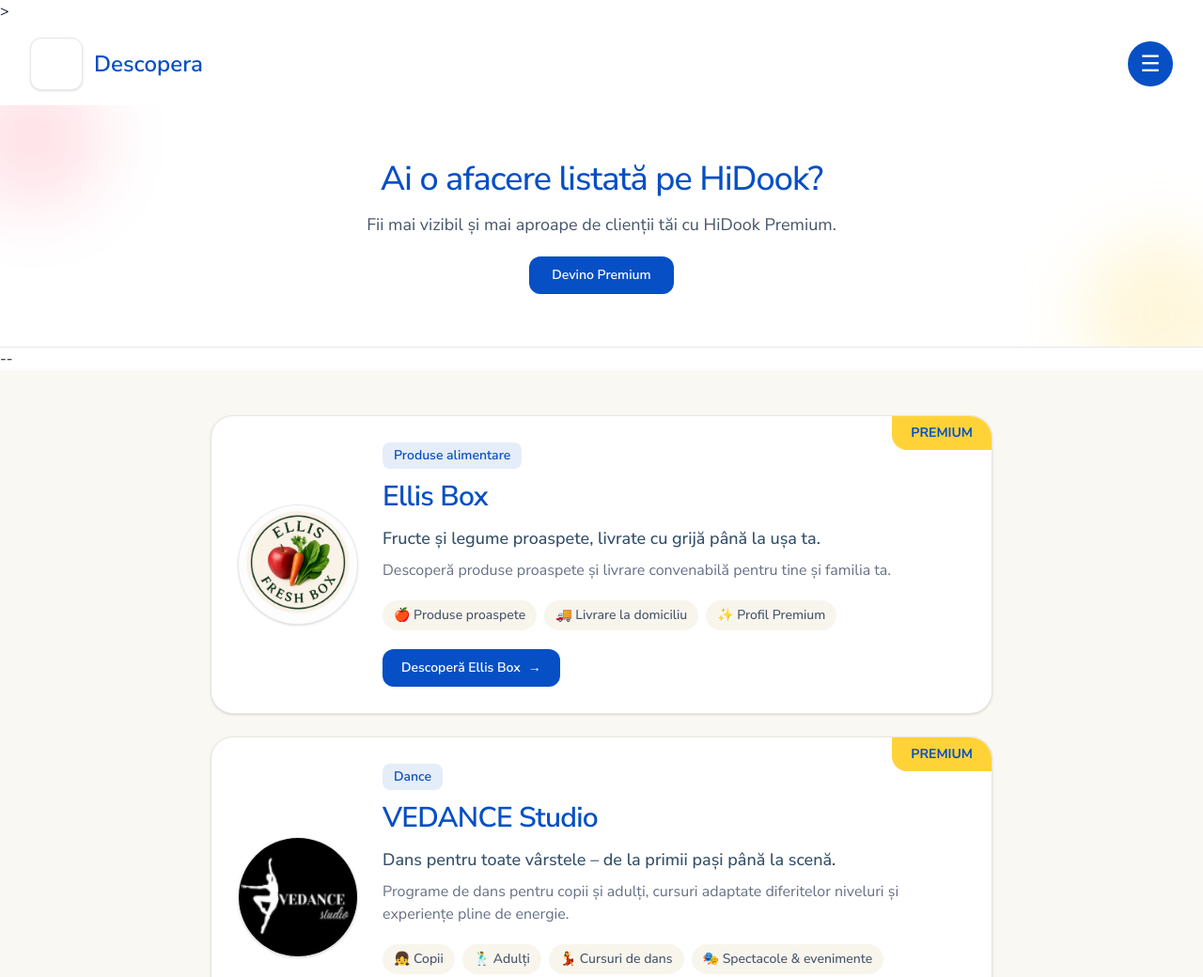
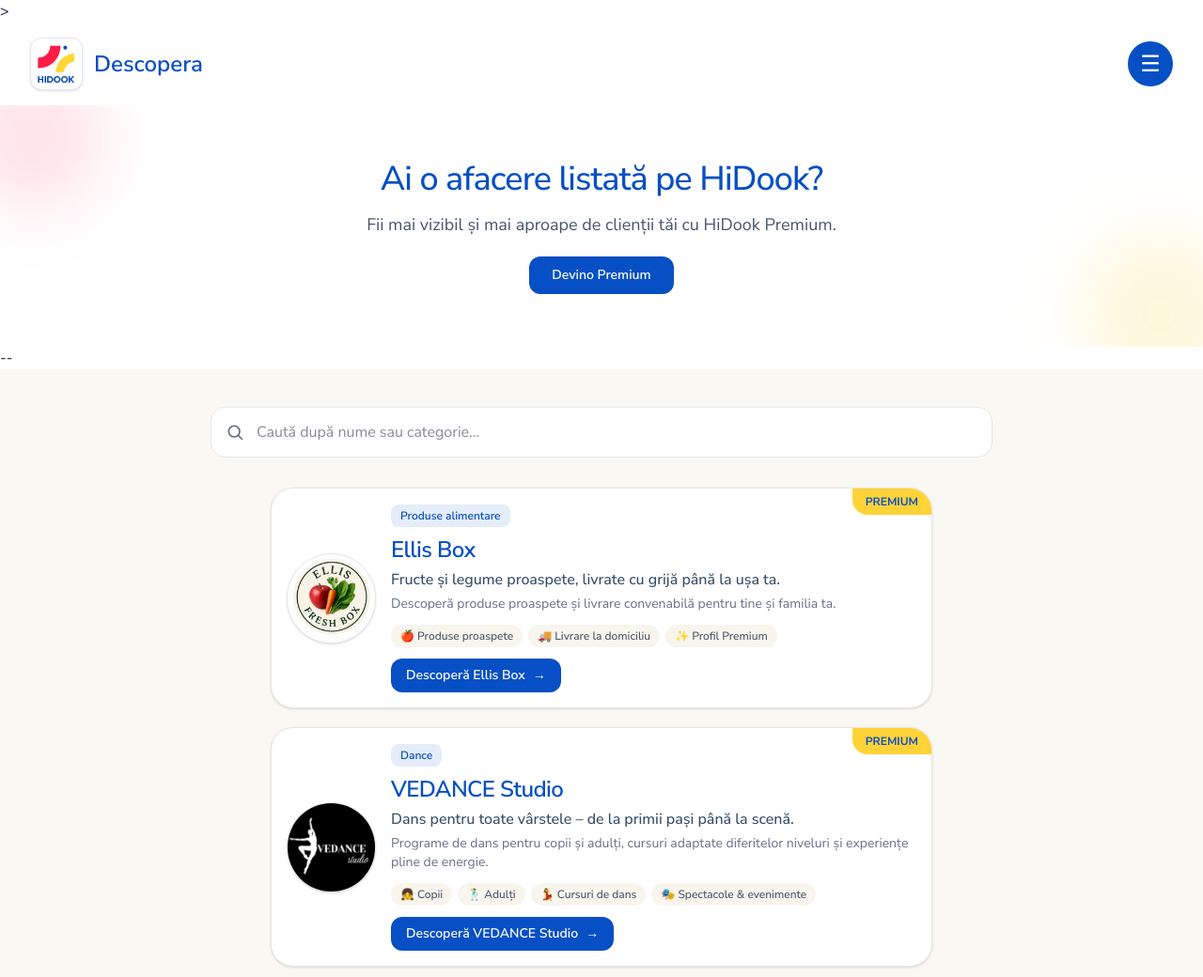
Before and after one commit to VALERIABURLEA04/HiDook, a website: page premiumpage.html in a window 1280 px wide. Shown: the top 1040 px of the page at 94% size. Drawn offline with Linux system fonts and the light colour scheme.

Commit message:
search bar works by id/category

```diff
--- a/premiumpage.html
+++ b/premiumpage.html
@@ -22,8 +22,7 @@
     <main>
 
  <!-- PREMIUM INTRO -->
-<section class="relative overflow-hidden bg-white border-b border-[#E4E7EC]">
-
+<section class="relative overflow-hidden bg-white">
     <div class="premium-decor-red"></div>
     <div class="premium-decor-yellow"></div>
 
@@ -210,11 +209,57 @@
 
 <!- </section> -->
 
-<section class="bg-[#FAF8F3] py-10 sm:py-12">
+<!-- PREMIUM SEARCH -->
+<section class="bg-[#FAF8F3] pt-8 sm:pt-10">
+    <div class="max-w-4xl mx-auto px-4 sm:px-6 lg:px-8">
 
-    <div id="premium-companies"
-         class="max-w-4xl mx-auto px-4 sm:px-6 lg:px-8 space-y-6">
+        <div class="relative">
+
+            <svg
+                class="absolute left-4 top-1/2 -translate-y-1/2
+                       w-5 h-5 text-[#667085]"
+                fill="none"
+                stroke="currentColor"
+                viewBox="0 0 24 24"
+            >
+                <path
+                    stroke-linecap="round"
+                    stroke-linejoin="round"
+                    stroke-width="2"
+                    d="m21 21-4.35-4.35m1.35-5.65a7 7 0 1 1-14 0 7 7 0 0 1 14 0Z"
+                />
+            </svg>
+
+            <input
+                id="premium-search"
+                type="search"
+                placeholder="Caută după nume sau categorie..."
+                class="w-full
+                       rounded-2xl
+                       border border-[#E4E7EC]
+                       bg-white
+                       py-3.5
+                       pl-12 pr-4
+                       text-sm sm:text-base
+                       text-[#10182E]
+                       outline-none
+                       transition
+                       focus:border-[#064FC4]
+                       focus:ring-4
+                       focus:ring-[#064FC4]/10"
+            >
+
+        </div>
+
     </div>
+</section>
+
+<section class="bg-[#FAF8F3] py-6 sm:py-8">
+
+   <div
+    id="premium-companies"
+    class="max-w-3xl mx-auto px-4 sm:px-6 lg:px-8 space-y-5">
+</div>
 
 </section>
 
--- a/src/components/navbar.html
+++ b/src/components/navbar.html
@@ -1,23 +1,46 @@
  <!-- HEADER -->
   <header class="bg-white/95">
-        <div class="max-w-7xl mx-auto px-4 sm:px-6 lg:px-8 py-4 flex items-center justify-between">
+
+    <div class="max-w-7xl mx-auto px-4 sm:px-6 lg:px-8 py-4
+                flex items-center justify-between">
 
         <a href="#" class="flex items-center gap-3">
-                <div class="w-14 h-14 bg-white border border-[#E4E7EC] rounded-xl flex items-center justify-center font-bold text-[#064FC4] shadow-sm">
+
+            <!-- LOGO -->
+            <div class="w-14 h-14 bg-white
+                        border border-[#E4E7EC]
+                        rounded-xl overflow-hidden
+                        flex items-center justify-center
+                        shadow-sm">
+
+                <img
+                    src="./imagess/logo.png"
+                    alt="HiDook"
+                    class="w-full h-full object-contain p-1"
+                >
 
             </div>
 
-                <span class="text-lg sm:text-xl md:text-2xl font-semibold text-[#064FC4]">
+            <span class="text-lg sm:text-xl md:text-2xl
+                         font-semibold text-[#064FC4]">
                 Descopera
             </span>
+
         </a>
 
+
         <button
-                class="w-12 h-12 rounded-full bg-[#064FC4] text-white flex items-center justify-center transition hover:bg-[#124BFF] focus:outline-none focus:ring-4 focus:ring-[#064FC4]/15"
+            class="w-12 h-12 rounded-full
+                   bg-[#064FC4] text-white
+                   flex items-center justify-center
+                   transition hover:bg-[#124BFF]
+                   focus:outline-none
+                   focus:ring-4 focus:ring-[#064FC4]/15"
             aria-label="Open menu"
         >
             <span class="text-2xl">☰</span>
         </button>
 
     </div>
+
 </header>
--- a/src/js/PremiumCards.js
+++ b/src/js/PremiumCards.js
@@ -1,23 +1,29 @@
 const premiumCompanies = [
     {
+        id: "ellis-box",
         name: "Ellis Box",
         category: "Produse alimentare",
         logo: "./imagess/ellis.png",
+
         slogan: "Fructe și legume proaspete, livrate cu grijă până la ușa ta.",
+
         description: "Descoperă produse proaspete și livrare convenabilă pentru tine și familia ta.",
+
         features: [
             "🍎 Produse proaspete",
             "🚚 Livrare la domiciliu",
             "✨ Profil Premium"
         ],
-        url: "./ellis-box.html"
+
+        url: "./membru/ellis-box/"
     },
 
-    // mai târziu adăugăm pur și simplu altă companie
     {
+        id: "vedance-studio",
         name: "VEDANCE Studio",
         category: "Dance",
         logo: "./imagess/dance.png",
+
         slogan: "Dans pentru toate vârstele – de la primii pași până la scenă.",
 
         description: "Programe de dans pentru copii și adulți, cursuri adaptate diferitelor niveluri și experiențe pline de energie.",
@@ -28,10 +34,12 @@
             "💃 Cursuri de dans",
             "🎭 Spectacole & evenimente"
         ],
-        url: "./vedance.html"
+
+        url: "./membru/vedance-studio/"
     },
 
     {
+        id: "tatiana-beauty-salon",
         name: "Tatiana Beauty Salon",
         category: "Beauty",
         logo: "./imagess/tatianasalon.png",
@@ -47,9 +55,11 @@
             "💆‍♀️ Masaj"
         ],
 
-    url: "./tatiana-beauty-salon.html"
+        url: "./membru/tatiana-beauty-salon/"
     },
+
     {
+        id: "gvm-coaching",
         name: "GVM Coaching",
         category: "Educație",
         logo: "./imagess/coaching.png",
@@ -65,11 +75,13 @@
             "✨ Astrologie"
         ],
 
-    url: "./gvm-coaching.html"
+        url: "./membru/gvm-coaching/"
     },
+
     {
+        id: "natalias-bakery",
         name: "Natalia’s Bakery",
-    category: "Business",
+        category: "Produse alimentare",
         logo: "./imagess/bakery.png",
 
         slogan: "Gust autentic, pregătit cu grijă pentru masa și evenimentele tale.",
@@ -82,10 +94,11 @@
             "🍞 Pâine cu maia"
         ],
 
-    url: "./natalias-bakery.html"
+        url: "./membru/natalias-bakery/"
     },
 
     {
+        id: "go-consulting",
         name: "Go Consulting Ltd",
         category: "Finanțe",
         logo: "./imagess/accounting.png",
@@ -100,10 +113,11 @@
             "🤝 Suport profesional"
         ],
 
-    url: "./go-consulting.html"
+        url: "./membru/go-consulting/"
     },
 
     {
+        id: "birou-de-orice-immigration",
         name: "Birou de Orice Immigration",
         category: "Consultanță",
         logo: "./imagess/cetatenie.png",
@@ -118,9 +132,11 @@
             "🏛️ Cetățenie britanică"
         ],
 
-    url: "./birou-de-orice.html"
+        url: "./membru/birou-de-orice-immigration/"
     },
+
     {
+        id: "eliza-beauty-academy",
         name: "Eliza Beauty Academy",
         category: "Beauty",
         logo: "./imagess/lash.png",
@@ -135,8 +151,8 @@
             "🎓 Cursuri fizice"
         ],
 
-    url: "./eliza-beauty-academy.html"
-},
+        url: "./membru/eliza-beauty-academy/"
+    }
 ];
 
 
@@ -150,29 +166,29 @@
                     border border-[#E8E5DE]
                     bg-white
                     shadow-sm
-                    p-5 sm:p-6 lg:p-7">
+                    p-4 sm:p-4">
 
             <!-- PREMIUM -->
             <div class="absolute top-0 right-0
                         bg-[#FFD338]
                         text-[#064FC4]
-                        text-xs sm:text-sm
+                        text-xs
                         font-bold
-                        px-4 sm:px-5 py-2
+                        px-3.5 py-1.5
                         rounded-bl-2xl">
                 PREMIUM
             </div>
 
 
-            <div class="grid gap-6
-                        md:grid-cols-[130px_1fr]
+            <div class="grid gap-4
+                        md:grid-cols-[95px_1fr]
                         md:items-center">
 
                 <!-- LOGO -->
                 <div class="flex justify-center md:justify-start">
 
-                    <div class="w-28 h-28
-                                sm:w-32 sm:h-32
+                    <div class="w-20 h-20
+                                sm:w-24 sm:h-24
                                 rounded-full
                                 overflow-hidden
                                 border border-[#E4E7EC]
@@ -193,11 +209,12 @@
                 <!-- CONTENT -->
                 <div class="text-center md:text-left">
 
+                    <!-- CATEGORY -->
                     <span class="inline-block
                                  rounded-lg
                                  bg-[#064FC4]/10
-                                 px-3 py-1
-                                 text-xs sm:text-sm
+                                 px-2.5 py-1
+                                 text-xs
                                  font-semibold
                                  text-[#064FC4]">
 
@@ -206,8 +223,9 @@
                     </span>
 
 
-                    <h2 class="mt-3
-                               text-2xl sm:text-3xl
+                    <!-- NAME -->
+                    <h2 class="mt-2
+                               text-xl sm:text-2xl
                                font-semibold
                                tracking-tight
                                text-[#064FC4]">
@@ -217,10 +235,11 @@
                     </h2>
 
 
-                    <p class="mt-3
-                              text-base sm:text-lg
+                    <!-- SLOGAN -->
+                    <p class="mt-1.5
+                              text-sm sm:text-base
                               font-medium
-                              leading-6 sm:leading-7
+                              leading-5
                               text-[#334E68]">
 
                         ${company.slogan}
@@ -228,9 +247,10 @@
                     </p>
 
 
-                    <p class="mt-2
-                              text-sm sm:text-base
-                              leading-6
+                    <!-- DESCRIPTION -->
+                    <p class="mt-1.5
+                              text-sm
+                              leading-5
                               text-[#667085]">
 
                         ${company.description}
@@ -239,19 +259,21 @@
 
 
                     <!-- FEATURES -->
-                    <div class="mt-5
+                    <div class="mt-3
                                 flex flex-wrap
                                 justify-center md:justify-start
-                                gap-2">
+                                gap-1.5">
 
                         ${company.features.map(feature => `
                             <span class="rounded-full
                                          bg-[#F8F5ED]
-                                         px-3 py-1.5
-                                         text-xs sm:text-sm
+                                         px-2.5 py-1
+                                         text-xs
                                          font-medium
                                          text-[#46546A]">
+
                                 ${feature}
+
                             </span>
                         `).join("")}
 
@@ -259,13 +281,13 @@
 
 
                     <!-- BUTTON -->
-                    <div class="mt-5">
+                    <div class="mt-3">
 
                         <a href="${company.url}"
                            class="inline-flex items-center justify-center
                                   rounded-xl
                                   bg-[#064FC4]
-                                  px-5 py-2.5
+                                  px-4 py-2
                                   text-sm
                                   font-semibold
                                   text-white
@@ -274,6 +296,7 @@
                                   hover:-translate-y-0.5">
 
                             Descoperă ${company.name}
+
                             <span class="ml-2">→</span>
 
                         </a>
@@ -287,18 +310,61 @@
         </div>
     `;
 }
+// function renderPremiumCards() {
+
+//     const container = document.getElementById("premium-companies");
+
+//     if (!container) return;
+
+//     container.innerHTML = premiumCompanies
+//         .map(company => createPremiumCard(company))
+//         .join("");
+// }
 
 
-function renderPremiumCards() {
+function renderPremiumCards(companies = premiumCompanies) {
 
     const container = document.getElementById("premium-companies");
 
     if (!container) return;
 
-    container.innerHTML = premiumCompanies
+    if (companies.length === 0) {
+        container.innerHTML = `
+            <div class="py-10 text-center">
+                <p class="text-lg font-semibold text-[#334E68]">
+                    Nu am găsit nicio companie.
+                </p>
+
+                <p class="mt-2 text-sm text-[#667085]">
+                    Încearcă un alt nume sau o altă categorie.
+                </p>
+            </div>
+        `;
+        return;
+    }
+
+    container.innerHTML = companies
         .map(company => createPremiumCard(company))
         .join("");
 }
 
+renderPremiumCards();
 
-renderPremiumCards();
+const searchInput = document.getElementById("premium-search");
+
+if (searchInput) {
+    searchInput.addEventListener("input", function () {
+        const searchValue = this.value
+            .toLowerCase()
+            .trim();
+
+        const filteredCompanies = premiumCompanies.filter(company => {
+            return (
+                company.name.toLowerCase().includes(searchValue) ||
+                company.category.toLowerCase().includes(searchValue)
+            );
+        });
+
+        renderPremiumCards(filteredCompanies);
+    });
+}
```
Also changed, not shown: src/output.css. Lines whose indentation alone changed are shown as unchanged.
